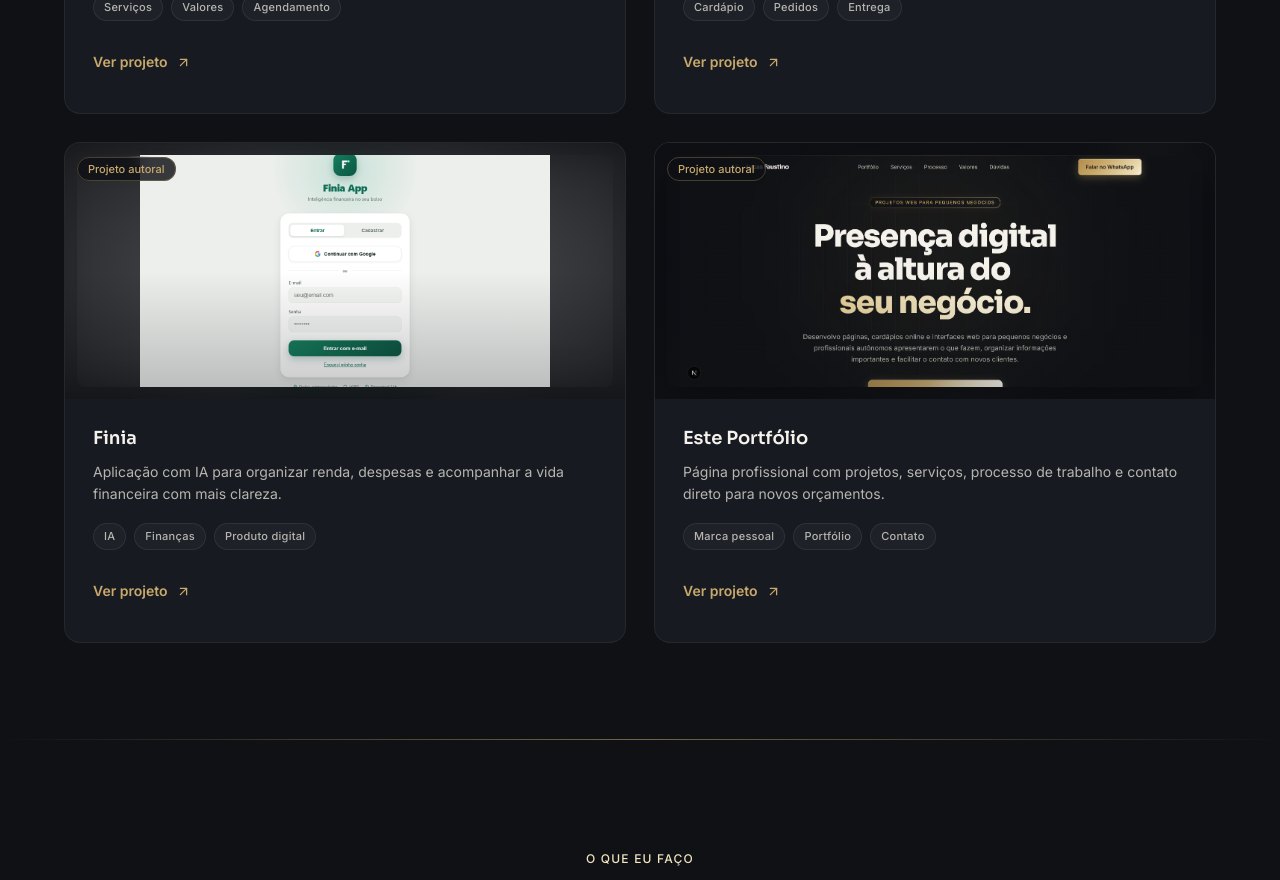
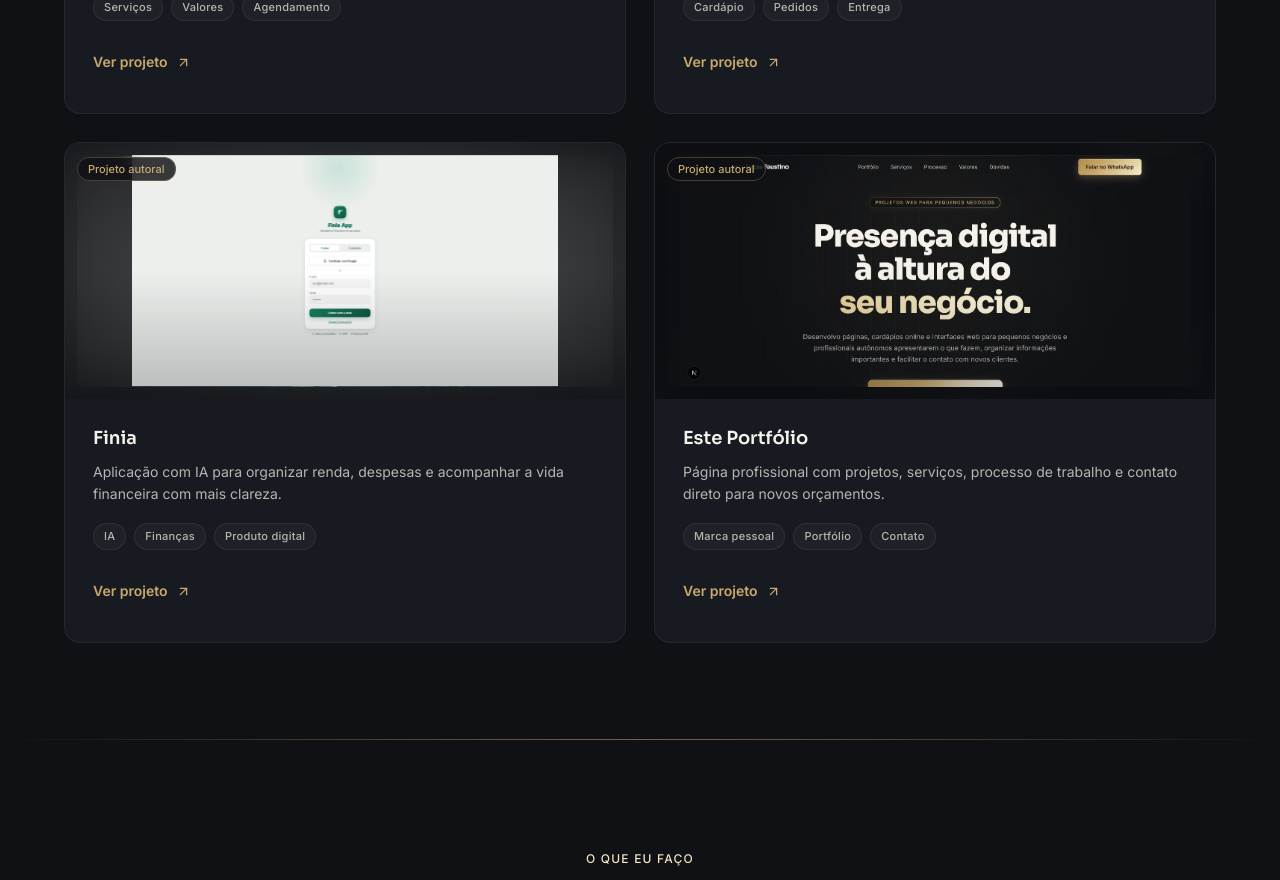
Before and after one commit to lucasfaustinodev/lucasfaustinodev, a Next.js app: page / in a window 1280 px wide. Shown: the part 1700-2580 px from the top of the page. Built offline with nearby package versions, Linux system fonts and the light colour scheme; a web font is replaced by a local one.

Commit message:
Usa preview amplo do Finia

```diff
--- a/components/portfolio.tsx
+++ b/components/portfolio.tsx
@@ -288,7 +288,7 @@ const projects: Project[] = [
   {
     preview: (
       <ProjectScreenshotPreview
-        src="/portfolio/finia-real.png"
+        src="/portfolio/finia-card-wide.png"
         alt="Tela de entrada do Finia App"
       />
     ),
```
Also changed, not shown: public/portfolio/finia-card-wide.png (added).
